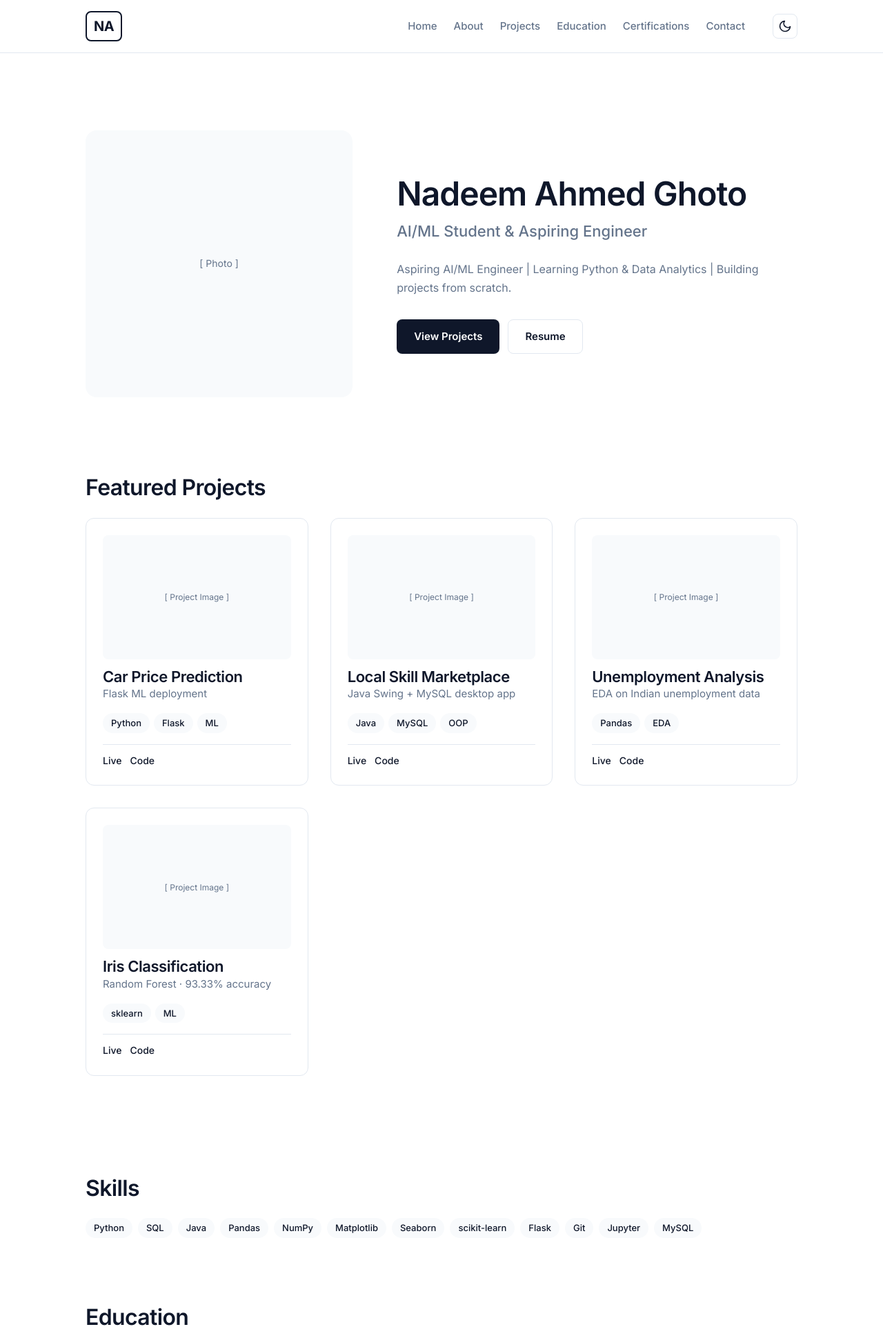
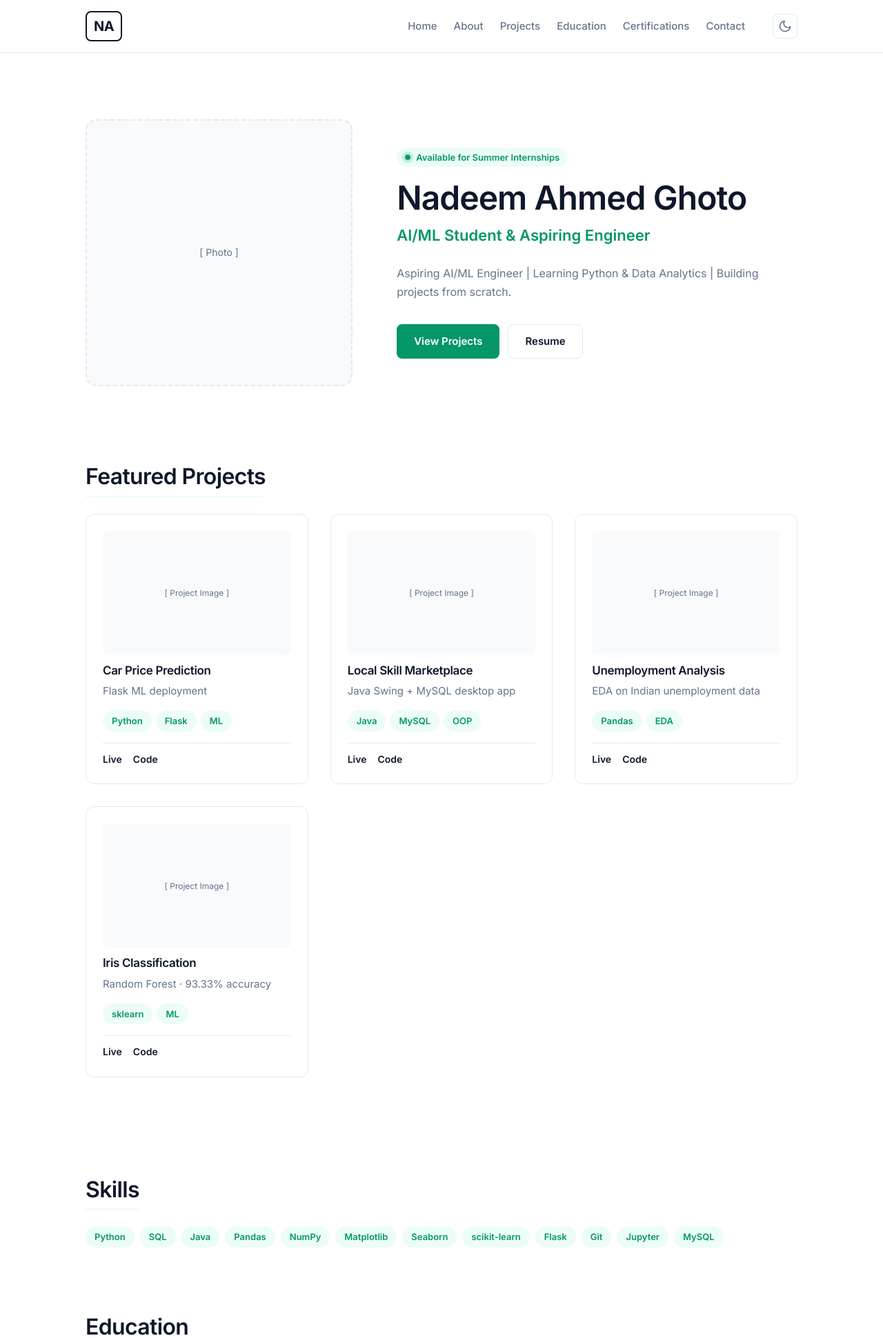
Before and after one commit to NADEEMAHMED770/portfolio-website, a Flask app: page / in a window 1280 px wide. Shown: the top 1940 px of the page at 69% size. Run offline with Flask 3, Linux system fonts and the light colour scheme.

Commit message:
feat: V0.3 - implement Data Emerald design system and UI polish
- Injected brand color tokens (Emerald 600/500) into CSS variables
- Updated buttons, chips, links, and focus states
- Added 'Available for Hire' pulsing badge to hero
- Styled education snapshot with brand accent
- Enhanced card hover states with subtle lift and shadow
- Improved dark mode contrast for brand colors

```diff
--- a/app/static/css/main.css
+++ b/app/static/css/main.css
@@ -1,25 +1,45 @@
 /* ============================================
-   V0.2.2 — Layout Fixes & Animations
+   V0.3 — Design System (Emerald)
    ============================================ */
 
 /* ---------- Theme Variables ---------- */
 :root {
+    /* Neutrals */
     --bg-body: #FFFFFF;
     --bg-surface: #F8FAFC;
     --text-main: #0F172A;
     --text-muted: #64748B;
     --border-color: #E2E8F0;
+
+    /* Brand: Emerald */
+    --brand-color: #059669;       /* Emerald 600 */
+    --brand-hover: #047857;       /* Emerald 700 */
+    --brand-light: #ECFDF5;       /* Emerald 50 */
+    --brand-text-on-brand: #FFFFFF;
+
+    /* Focus Ring */
+    --focus-ring: rgba(5, 150, 105, 0.3);
 }
 
 [data-theme="dark"] {
+    /* Neutrals */
     --bg-body: #0F172A;
     --bg-surface: #1E293B;
     --text-main: #F8FAFC;
     --text-muted: #94A3B8;
     --border-color: #334155;
+
+    /* Brand: Brighter for Dark Mode Contrast */
+    --brand-color: #10B981;       /* Emerald 500 */
+    --brand-hover: #34D399;       /* Emerald 400 */
+    --brand-light: rgba(16, 185, 129, 0.1);
+    --brand-text-on-brand: #064E3B; /* Dark text for contrast on bright green */
+
+    /* Focus Ring */
+    --focus-ring: rgba(16, 185, 129, 0.4);
 }
 
-/* ---------- Reset ---------- */
+/* ---------- Reset & Base ---------- */
 *, *::before, *::after { box-sizing: border-box; margin: 0; padding: 0; }
 html { -webkit-text-size-adjust: 100%; scroll-behavior: smooth; }
 body {
@@ -29,28 +49,23 @@ body {
     transition: background 300ms ease, color 300ms ease;
 }
 img, svg, video { max-width: 100%; display: block; }
-a { color: inherit; text-decoration: none; }
+a { color: var(--brand-color); text-decoration: none; transition: color 150ms ease; }
+a:hover { color: var(--brand-hover); }
 button, input, select, textarea { font: inherit; }
 ul { list-style: none; }
-h1, h2, h3, h4 { line-height: 1.2; font-weight: 600; letter-spacing: -0.02em; }
+h1, h2, h3, h4 { line-height: 1.2; font-weight: 600; letter-spacing: -0.02em; color: var(--text-main); }
 h1 { font-size: clamp(2rem, 5vw, 3rem); }
 h2 { font-size: clamp(1.5rem, 3vw, 2rem); }
 h3 { font-size: clamp(1.125rem, 2vw, 1.375rem); }
 
-/* ---------- Layout primitives ---------- */
+/* ---------- Layout ---------- */
 .container { width: 100%; max-width: 1080px; margin: 0 auto; padding: 0 1.5rem; }
-
-/* FIX: Huge bottom padding so cards never feel cut off by the footer */
-.main {
-    min-height: 70vh;
-    padding: 4rem 0 8rem 0;
-}
-
+.main { min-height: 70vh; padding: 4rem 0 8rem 0; }
 .section { padding: 3rem 0; }
-.section__title { margin-bottom: 1.5rem; }
+.section__title { margin-bottom: 1.5rem; border-bottom: 2px solid var(--brand-light); padding-bottom: 0.5rem; display: inline-block; }
 
 /* ---------- Skip link ---------- */
-.skip-link { position: absolute; left: -9999px; top: 0; padding: 1rem; background: #000; color: #fff; z-index: 1000; }
+.skip-link { position: absolute; left: -9999px; top: 0; padding: 1rem; background: var(--brand-color); color: #fff; z-index: 1000; }
 .skip-link:focus { left: 0; }
 
 /* ---------- Navbar ---------- */
@@ -60,28 +75,32 @@ h3 { font-size: clamp(1.125rem, 2vw, 1.375rem); }
     transition: background 300ms ease, border-color 300ms ease;
 }
 .navbar__inner { display: flex; align-items: center; justify-content: space-between; padding: 1rem 1.5rem; gap: 2rem; }
-.navbar__brand { font-weight: 700; font-size: 1.25rem; letter-spacing: -0.02em; border: 2px solid var(--text-main); padding: 0.25rem 0.625rem; border-radius: 8px; }
+.navbar__brand {
+    font-weight: 700; font-size: 1.25rem; letter-spacing: -0.02em;
+    border: 2px solid var(--text-main); padding: 0.25rem 0.625rem; border-radius: 8px;
+    color: var(--text-main); /* Override global link color */
+}
+.navbar__brand:hover { border-color: var(--brand-color); color: var(--brand-color); }
 .navbar__nav { display: flex; align-items: center; }
 .navbar__list { display: flex; gap: 1.5rem; align-items: center; }
 .navbar__link { font-size: 0.9375rem; font-weight: 500; color: var(--text-muted); transition: color 150ms ease; }
-.navbar__link:hover { color: var(--text-main); }
+.navbar__link:hover { color: var(--brand-color); }
 
 /* Theme Toggle Button */
 .theme-toggle-btn {
     display: flex; align-items: center; justify-content: center;
     width: 36px; height: 36px; border-radius: 8px;
     border: 1px solid var(--border-color);
-    background: transparent; color: var(--text-main);
+    background: transparent; color: var(--text-muted);
     cursor: pointer; transition: all 150ms ease;
 }
-.theme-toggle-btn:hover { background: var(--bg-surface); border-color: var(--text-muted); }
+.theme-toggle-btn:hover { background: var(--bg-surface); border-color: var(--brand-color); color: var(--brand-color); }
 [data-theme="dark"] .icon-moon { display: none; }
 [data-theme="light"] .icon-sun { display: none; }
 
-/* Hamburger Button */
+/* Hamburger */
 .navbar__toggle-btn { display: none; background: none; border: none; cursor: pointer; flex-direction: column; gap: 5px; padding: 0.5rem; }
 .navbar__toggle-btn span { width: 22px; height: 2px; background: var(--text-main); transition: transform 200ms ease, background 300ms ease; }
-
 @media (max-width: 768px) {
     .navbar__toggle-btn { display: flex; }
     .navbar__nav {
@@ -97,73 +116,98 @@ h3 { font-size: clamp(1.125rem, 2vw, 1.375rem); }
 }
 
 /* ---------- Footer ---------- */
-.footer { border-top: 1px solid var(--border-color); padding: 3rem 0 2rem; background: var(--bg-surface); transition: background 300ms ease, border-color 300ms ease; }
+.footer { border-top: 1px solid var(--border-color); padding: 3rem 0 2rem; background: var(--bg-surface); transition: background 300ms ease; }
 .footer__inner { display: grid; grid-template-columns: repeat(3, 1fr); gap: 2rem; margin-bottom: 2rem; }
-.footer__heading { font-size: 0.875rem; text-transform: uppercase; letter-spacing: 0.05em; color: var(--text-muted); margin-bottom: 1rem; font-weight: 600; }
+.footer__heading { font-size: 0.875rem; text-transform: uppercase; letter-spacing: 0.05em; color: var(--text-main); margin-bottom: 1rem; font-weight: 600; }
 .footer__list { display: flex; flex-direction: column; gap: 0.5rem; }
-.footer__list a { color: var(--text-muted); font-size: 0.9375rem; transition: color 150ms ease; }
-.footer__list a:hover { color: var(--text-main); }
+.footer__list a { color: var(--text-muted); font-size: 0.9375rem; }
+.footer__list a:hover { color: var(--brand-color); }
 .footer__bottom { text-align: center; padding-top: 2rem; border-top: 1px solid var(--border-color); font-size: 0.875rem; color: var(--text-muted); }
 @media (max-width: 768px) { .footer__inner { grid-template-columns: 1fr; gap: 1.5rem; } }
 
 /* ---------- Buttons ---------- */
-.btn { display: inline-block; padding: 0.75rem 1.5rem; border-radius: 8px; font-weight: 600; font-size: 0.9375rem; text-align: center; cursor: pointer; border: 1px solid transparent; transition: all 150ms ease; }
-.btn--primary { background: var(--text-main); color: var(--bg-body); }
-.btn--primary:hover { opacity: 0.8; transform: translateY(-1px); }
+.btn {
+    display: inline-flex; align-items: center; justify-content: center;
+    padding: 0.75rem 1.5rem; border-radius: 8px;
+    font-weight: 600; font-size: 0.9375rem; text-align: center; cursor: pointer;
+    border: 1px solid transparent; transition: all 150ms ease;
+}
+.btn:focus-visible { outline: 2px solid var(--brand-color); outline-offset: 2px; }
+
+.btn--primary { background: var(--brand-color); color: var(--brand-text-on-brand); }
+.btn--primary:hover { background: var(--brand-hover); color: var(--brand-text-on-brand); transform: translateY(-1px); box-shadow: 0 4px 12px var(--focus-ring); }
+
 .btn--secondary { background: transparent; color: var(--text-main); border-color: var(--border-color); }
-.btn--secondary:hover { border-color: var(--text-main); }
+.btn--secondary:hover { border-color: var(--brand-color); color: var(--brand-color); }
 
 /* ---------- Cards ---------- */
-.card { border: 1px solid var(--border-color); border-radius: 12px; padding: 1.5rem; background: var(--bg-body); transition: all 200ms ease; display: flex; flex-direction: column; }
-.card:hover { border-color: var(--text-muted); box-shadow: 0 4px 12px rgba(15, 23, 42, 0.1); transform: translateY(-2px); }
+.card {
+    border: 1px solid var(--border-color); border-radius: 12px; padding: 1.5rem;
+    background: var(--bg-body); transition: all 200ms ease;
+    display: flex; flex-direction: column; position: relative; overflow: hidden;
+}
+.card:hover { border-color: var(--brand-color); box-shadow: 0 8px 24px rgba(15, 23, 42, 0.08); transform: translateY(-4px); }
 
-/* FIX: Limited image height so cards aren't giant */
-.project-card__image {
-    width: 100%;
-    height: 180px; /* Forces a fixed height instead of massive aspect-ratio */
-    border-radius: 8px;
-    background: var(--bg-surface);
-    display: flex; align-items: center; justify-content: center;
-    color: var(--text-muted); font-size: 0.75rem;
-    margin-bottom: 0.75rem;
+/* ---------- Chips ---------- */
+.chip {
+    display: inline-block; padding: 0.25rem 0.75rem; border-radius: 9999px;
+    background: var(--brand-light); color: var(--brand-color);
+    font-size: 0.8125rem; font-weight: 600; border: 1px solid transparent;
 }
+
+/* ---------- Hero ---------- */
+.hero { display: grid; grid-template-columns: 1fr 1.5fr; gap: 4rem; align-items: center; padding: 2rem 0 4rem; }
+.hero__photo { width: 100%; aspect-ratio: 1; border-radius: 16px; background: var(--bg-surface); display: flex; align-items: center; justify-content: center; color: var(--text-muted); font-size: 0.875rem; border: 2px dashed var(--border-color); }
+.hero__name { margin-bottom: 0.5rem; }
+.hero__title { font-size: clamp(1.125rem, 2vw, 1.375rem); color: var(--brand-color); font-weight: 600; margin-bottom: 1.5rem; }
+.hero__tagline { color: var(--text-muted); margin-bottom: 2rem; line-height: 1.7; }
+.hero__cta { display: flex; gap: 0.75rem; flex-wrap: wrap; }
+
+@media (max-width: 768px) { .hero { grid-template-columns: 1fr; gap: 2rem; text-align: center; } .hero__photo { max-width: 260px; margin: 0 auto; } .hero__cta { justify-content: center; } }
+
+/* ---------- Available for Hire Badge ---------- */
+.badge-hire {
+    display: inline-flex; align-items: center; gap: 0.5rem;
+    padding: 0.25rem 0.75rem; border-radius: 9999px;
+    background: var(--brand-light); color: var(--brand-color);
+    font-size: 0.8125rem; font-weight: 600; margin-bottom: 1rem;
+}
+.badge-hire__dot {
+    width: 8px; height: 8px; border-radius: 50%; background: var(--brand-color);
+    box-shadow: 0 0 0 0 rgba(16, 185, 129, 0.7); animation: pulse 2s infinite;
+}
+@keyframes pulse {
+    0% { transform: scale(0.95); box-shadow: 0 0 0 0 rgba(16, 185, 129, 0.7); }
+    70% { transform: scale(1); box-shadow: 0 0 0 6px rgba(16, 185, 129, 0); }
+    100% { transform: scale(0.95); box-shadow: 0 0 0 0 rgba(16, 185, 129, 0); }
+}
+
+/* ---------- Project Grid & Cards ---------- */
+.project-grid { display: grid; grid-template-columns: repeat(auto-fit, minmax(280px, 1fr)); gap: 2rem; margin-bottom: 3rem; }
+.project-card__image { width: 100%; height: 180px; border-radius: 8px; background: var(--bg-surface); display: flex; align-items: center; justify-content: center; color: var(--text-muted); font-size: 0.75rem; margin-bottom: 0.75rem; }
+.project-card__title { font-size: 1.0625rem; margin-bottom: 0.5rem; }
 .project-card__desc { flex-grow: 1; font-size: 0.9375rem; color: var(--text-muted); margin-bottom: 1rem; }
 .project-card__tags { display: flex; flex-wrap: wrap; gap: 0.375rem; margin-bottom: 1rem; }
-.project-card__links { display: flex; gap: 0.75rem; margin-top: auto; padding-top: 0.75rem; font-size: 0.875rem; font-weight: 500; border-top: 1px solid var(--border-color); }
+.project-card__links { display: flex; gap: 1rem; margin-top: auto; padding-top: 0.75rem; font-size: 0.875rem; font-weight: 600; border-top: 1px solid var(--border-color); }
 .project-card__links a { color: var(--text-main); }
-.project-card__links a:hover { text-decoration: underline; }
-
-/* ---------- Chips ---------- */
-.chip { display: inline-block; padding: 0.25rem 0.75rem; border-radius: 9999px; background: var(--bg-surface); color: var(--text-main); font-size: 0.8125rem; font-weight: 500; }
-
-/* ---------- Hero ---------- */
-.hero { display: grid; grid-template-columns: 1fr 1.5fr; gap: 4rem; align-items: center; padding: 3rem 0 4rem; }
-.hero__photo { width: 100%; aspect-ratio: 1; border-radius: 16px; background: var(--bg-surface); display: flex; align-items: center; justify-content: center; color: var(--text-muted); font-size: 0.875rem; }
-.hero__name { margin-bottom: 0.5rem; }
-.hero__title { font-size: clamp(1.125rem, 2vw, 1.375rem); color: var(--text-muted); font-weight: 500; margin-bottom: 1.5rem; }
-.hero__tagline { color: var(--text-muted); margin-bottom: 2rem; line-height: 1.7; }
-.hero__cta { display: flex; gap: 0.75rem; flex-wrap: wrap; }
-@media (max-width: 768px) { .hero { grid-template-columns: 1fr; gap: 2rem; text-align: center; } .hero__photo { max-width: 260px; margin: 0 auto; } .hero__cta { justify-content: center; } }
-
-/* ---------- Project Grid ---------- */
-.project-grid { display: grid; grid-template-columns: repeat(auto-fit, minmax(280px, 1fr)); gap: 2rem; margin-bottom: 3rem; }
+.project-card__links a:hover { color: var(--brand-color); }
 
 /* ---------- Education & Skills ---------- */
 .skills-preview { display: flex; flex-wrap: wrap; gap: 0.5rem; }
-.edu-snapshot { padding: 1.5rem; border: 1px solid var(--border-color); border-radius: 12px; display: flex; justify-content: space-between; align-items: center; gap: 1.5rem; flex-wrap: wrap; background: var(--bg-body); }
+.edu-snapshot { padding: 1.5rem; border: 1px solid var(--border-color); border-radius: 12px; display: flex; justify-content: space-between; align-items: center; gap: 1.5rem; flex-wrap: wrap; background: var(--bg-body); border-left: 4px solid var(--brand-color); }
 .edu-snapshot__stat { text-align: center; }
-.edu-snapshot__stat-value { font-size: 2rem; font-weight: 700; letter-spacing: -0.02em; }
-.edu-snapshot__stat-label { font-size: 0.8125rem; color: var(--text-muted); text-transform: uppercase; letter-spacing: 0.05em; }
+.edu-snapshot__stat-value { font-size: 2rem; font-weight: 700; letter-spacing: -0.02em; color: var(--brand-color); }
+.edu-snapshot__stat-label { font-size: 0.8125rem; color: var(--text-muted); text-transform: uppercase; letter-spacing: 0.05em; font-weight: 600; }
 
 /* ---------- CTA ---------- */
-.cta { text-align: center; padding: 3rem 0; }
+.cta { text-align: center; padding: 4rem 0; }
 .cta p { color: var(--text-muted); margin-bottom: 1.5rem; }
 
 /* ---------- Forms ---------- */
 .form-group { margin-bottom: 1.25rem; }
 .form-group label { display: block; font-weight: 500; margin-bottom: 0.5rem; font-size: 0.9375rem; }
 .form-control { width: 100%; padding: 0.75rem; border: 1px solid var(--border-color); border-radius: 8px; background: var(--bg-body); color: var(--text-main); transition: border-color 150ms ease; }
-.form-control:focus { outline: none; border-color: var(--text-main); box-shadow: 0 0 0 3px rgba(15, 23, 42, 0.1); }
+.form-control:focus { outline: none; border-color: var(--brand-color); box-shadow: 0 0 0 3px var(--focus-ring); }
 textarea.form-control { min-height: 150px; resize: vertical; }
 
 /* ---------- Page Layouts ---------- */
@@ -174,37 +218,18 @@ textarea.form-control { min-height: 150px; resize: vertical; }
 
 /* ---------- Error Pages ---------- */
 .error-page { text-align: center; padding: 6rem 0; }
-.error-page h1 { font-size: 6rem; color: var(--border-color); line-height: 1; margin-bottom: 1rem; }
+.error-page h1 { font-size: 6rem; color: var(--brand-light); line-height: 1; margin-bottom: 1rem; }
 .error-page h2 { margin-bottom: 1rem; }
 .error-page p { color: var(--text-muted); margin-bottom: 2rem; }
 
 /* ---------- Lists ---------- */
 .list-styled { display: flex; flex-direction: column; gap: 1rem; }
 .list-styled li { display: flex; gap: 0.75rem; align-items: flex-start; }
-.list-styled li::before { content: "→"; color: var(--text-main); font-weight: bold; }
+.list-styled li::before { content: "→"; color: var(--brand-color); font-weight: bold; }
 
-/* ============================================
-   Pure Fade View Transitions (No PPT Scaling)
-   ============================================ */
-@view-transition {
-    navigation: auto;
-}
-
-/* Fade out old page */
-::view-transition-old(root) {
-    animation: 200ms cubic-bezier(0.4, 0, 1, 1) both fade-out;
-}
-
-/* Fade in new page */
-::view-transition-new(root) {
-    animation: 250ms cubic-bezier(0, 0, 0.2, 1) 200ms both fade-in;
-}
-
-@keyframes fade-out {
-    to { opacity: 0; }
-}
-
-@keyframes fade-in {
-    from { opacity: 0; }
-    to { opacity: 1; }
-}
+/* ---------- View Transitions ---------- */
+@view-transition { navigation: auto; }
+::view-transition-old(root) { animation: 150ms cubic-bezier(0.4, 0, 1, 1) both fade-out; }
+::view-transition-new(root) { animation: 250ms cubic-bezier(0, 0, 0.2, 1) 150ms both fade-in; }
+@keyframes fade-out { to { opacity: 0; } }
+@keyframes fade-in { from { opacity: 0; } to { opacity: 1; } }
--- a/app/templates/main/home.html
+++ b/app/templates/main/home.html
@@ -1,7 +1,8 @@
 {% extends 'base.html' %}
 
 {% block title %}Home — Nadeem Ahmed Ghoto{% endblock %}
-{% block meta_description %}AI/ML Student and Aspiring Engineer. Building projects from scratch — portfolio, projects, and certifications.{% endblock %}
+{% block meta_description %}AI/ML Student and Aspiring Engineer. Building projects from scratch — portfolio, projects,
+and certifications.{% endblock %}
 
 {% block content %}
 <div class="container">
@@ -13,8 +14,15 @@
         </div>
 
         <div class="hero__text">
+            <!-- New Hire Badge -->
+            <div class="badge-hire">
+                <span class="badge-hire__dot"></span>
+                Available for Summer Internships
+            </div>
+
             <h1 class="hero__name">Nadeem Ahmed Ghoto</h1>
             <p class="hero__title">AI/ML Student &amp; Aspiring Engineer</p>
+            <!-- ... rest of the hero text ... -->
             <p class="hero__tagline">
                 Aspiring AI/ML Engineer | Learning Python &amp; Data Analytics |
                 Building projects from scratch.
@@ -32,10 +40,11 @@
 
         <div class="project-grid">
             {% for project in [
-                {'title': 'Car Price Prediction', 'desc': 'Flask ML deployment', 'tags': ['Python', 'Flask', 'ML']},
-                {'title': 'Local Skill Marketplace', 'desc': 'Java Swing + MySQL desktop app', 'tags': ['Java', 'MySQL', 'OOP']},
-                {'title': 'Unemployment Analysis', 'desc': 'EDA on Indian unemployment data', 'tags': ['Pandas', 'EDA']},
-                {'title': 'Iris Classification', 'desc': 'Random Forest · 93.33% accuracy', 'tags': ['sklearn', 'ML']}
+            {'title': 'Car Price Prediction', 'desc': 'Flask ML deployment', 'tags': ['Python', 'Flask', 'ML']},
+            {'title': 'Local Skill Marketplace', 'desc': 'Java Swing + MySQL desktop app', 'tags': ['Java', 'MySQL',
+            'OOP']},
+            {'title': 'Unemployment Analysis', 'desc': 'EDA on Indian unemployment data', 'tags': ['Pandas', 'EDA']},
+            {'title': 'Iris Classification', 'desc': 'Random Forest · 93.33% accuracy', 'tags': ['sklearn', 'ML']}
             ] %}
             <article class="card project-card">
                 <div class="project-card__image">[ Project Image ]</div>
@@ -60,7 +69,7 @@
         <h2 class="section__title">Skills</h2>
         <div class="skills-preview">
             {% for skill in ['Python', 'SQL', 'Java', 'Pandas', 'NumPy', 'Matplotlib',
-                             'Seaborn', 'scikit-learn', 'Flask', 'Git', 'Jupyter', 'MySQL'] %}
+            'Seaborn', 'scikit-learn', 'Flask', 'Git', 'Jupyter', 'MySQL'] %}
             <span class="chip">{{ skill }}</span>
             {% endfor %}
         </div>
```
